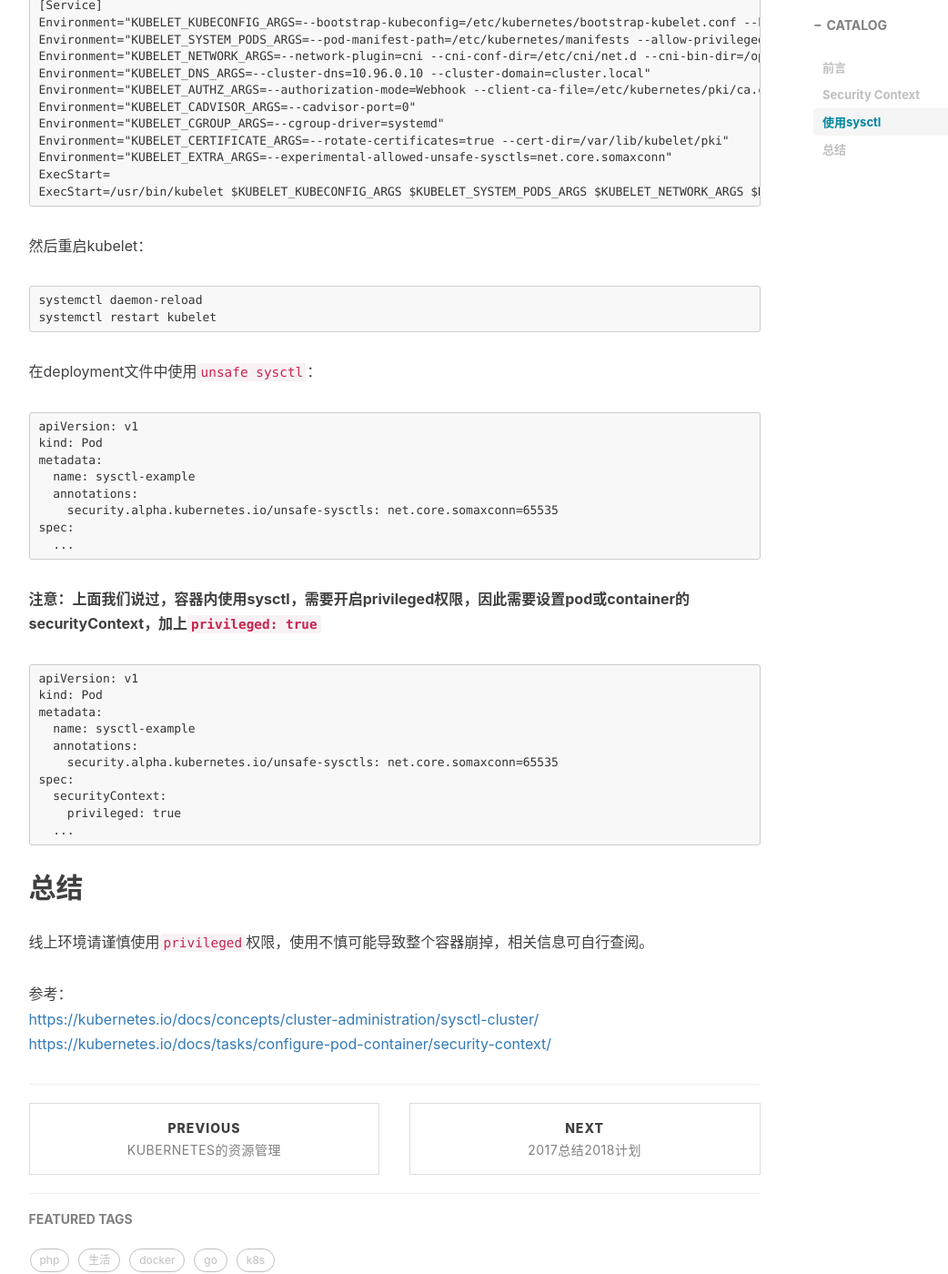
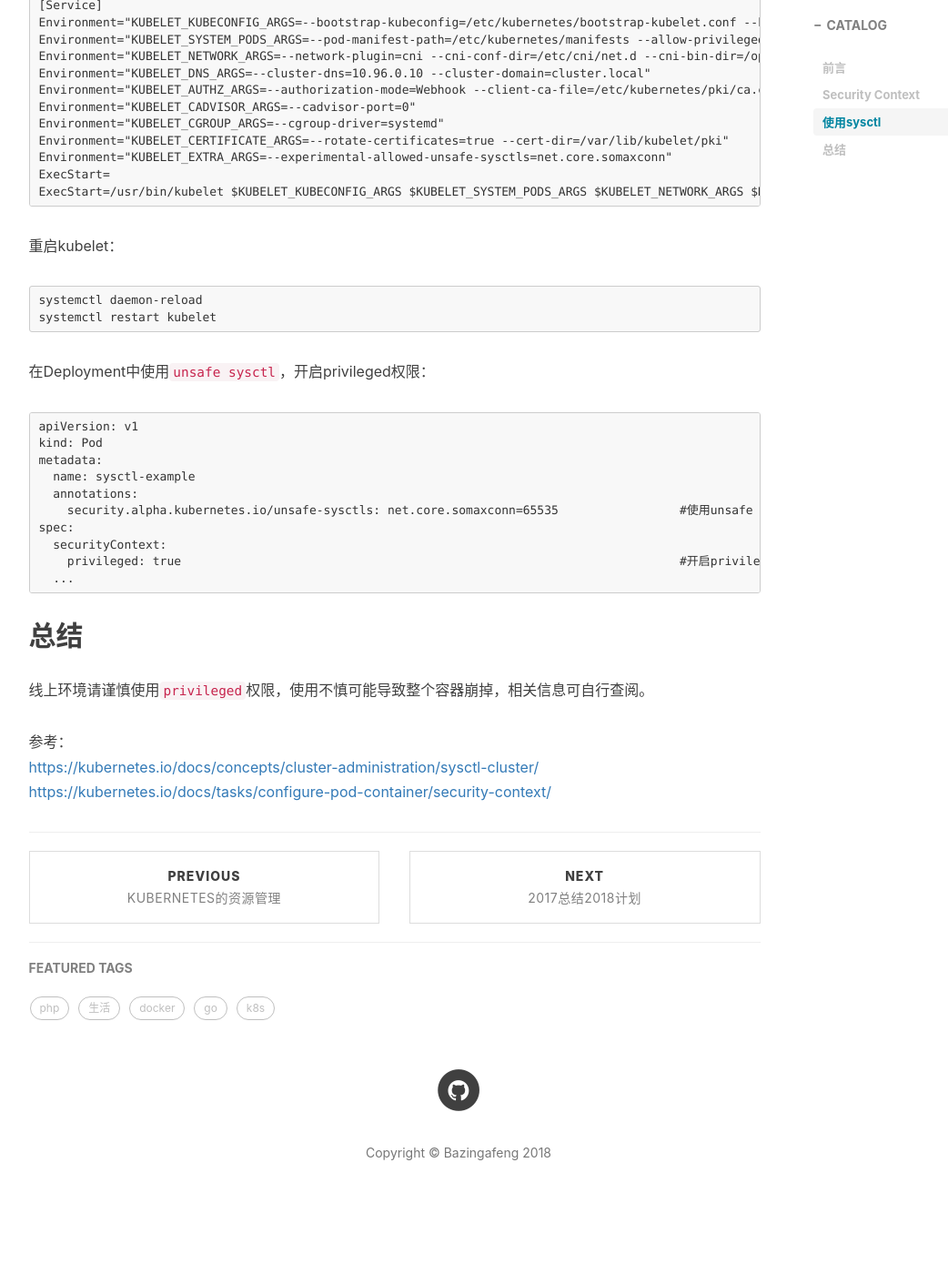
Before and after one commit to fengh0409/fengh0409.github.io, a Jekyll site: the page built from _posts/2017-12-23-kubernetes-uses-the-security-context-and-sysctl.markdown, in a window 1280 px wide and 1400 px high, scrolled down 3797 px. Shown: the whole window at 91% size, without its empty margins (136-1178 px from the left). Built offline with Jekyll 4.4.1, drawn with Linux system fonts in a browser that asks for light colours; nearby versions of some CDN libraries; comment, search, counter and statistics services are not loaded; after the commit the page ends 5168 px from its top, so only the background shows below that.

Commit message:
Update 2017-12-23-kubernetes-uses-the-security-context-and-sysctl.markdown

````diff
--- a/_posts/2017-12-23-kubernetes-uses-the-security-context-and-sysctl.markdown
+++ b/_posts/2017-12-23-kubernetes-uses-the-security-context-and-sysctl.markdown
@@ -177,36 +177,25 @@ ExecStart=
 ExecStart=/usr/bin/kubelet $KUBELET_KUBECONFIG_ARGS $KUBELET_SYSTEM_PODS_ARGS $KUBELET_NETWORK_ARGS $KUBELET_DNS_ARGS $KUBELET_AUTHZ_ARGS $KUBELET_CADVISOR_ARGS $KUBELET_CGROUP_ARGS $KUBELET_CERTIFICATE_ARGS $KUBELET_EXTRA_ARGS
 ```
 
-然后重启kubelet：
+重启kubelet：
 ```
 systemctl daemon-reload
 systemctl restart kubelet
 ```
 
-在deployment文件中使用`unsafe sysctl`：
+在Deployment中使用`unsafe sysctl`，开启privileged权限：
+
 ```
 apiVersion: v1
 kind: Pod
 metadata:
   name: sysctl-example
   annotations:
-    security.alpha.kubernetes.io/unsafe-sysctls: net.core.somaxconn=65535
-spec:
-  ...
-```
-
-**注意：上面我们说过，容器内使用sysctl，需要开启privileged权限，因此需要设置pod或container的securityContext，加上`privileged: true`**
-```
-apiVersion: v1
-kind: Pod
-metadata:
-  name: sysctl-example
-  annotations:
-    security.alpha.kubernetes.io/unsafe-sysctls: net.core.somaxconn=65535
+    security.alpha.kubernetes.io/unsafe-sysctls: net.core.somaxconn=65535                 #使用unsafe sysctl，设置最大连接数
 spec:
   securityContext:
-    privileged: true
-  ...
+    privileged: true                                                                      #开启privileged权限
+  ...
 ```
 
 ## 总结
````
